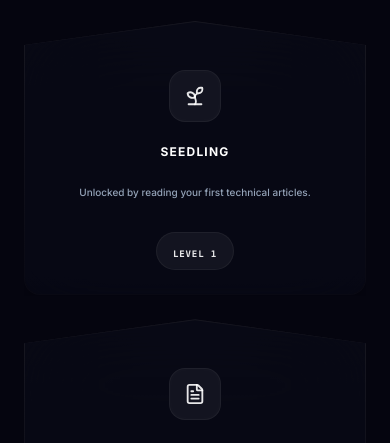
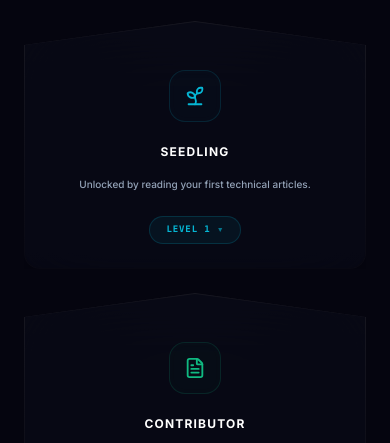
Before and after one commit to swappy-sutar/Novablog-app, a React (Vite) app in the folder frontend/: page / in a window 390 px wide. Shown: the part 1550-1993 px from the top of the page. Built offline with nearby package versions, Linux system fonts and the light colour scheme; no server answers.

Commit message:
perf: hardware-accelerate background movement glows and card translations for landing page scroll smoothness

```diff
--- a/frontend/src/components/home/Hero.jsx
+++ b/frontend/src/components/home/Hero.jsx
@@ -128,6 +128,7 @@ const Hero = () => {
           repeat: Infinity,
           ease: "easeInOut",
         }}
+        style={{ willChange: 'transform' }}
         className="absolute top-1/4 left-1/4 -translate-x-1/2 -translate-y-1/2 w-[500px] h-[500px] bg-brand-purple/20 dark:bg-brand-purple/15 rounded-full blur-[120px] -z-10 pointer-events-none hero-blob-purple"
       />
       <motion.div
@@ -141,6 +142,7 @@ const Hero = () => {
           repeat: Infinity,
           ease: "easeInOut",
         }}
+        style={{ willChange: 'transform' }}
         className="absolute bottom-1/4 right-1/4 translate-x-1/2 -translate-y-1/2 w-[450px] h-[450px] bg-brand-cyan/20 dark:bg-brand-cyan/15 rounded-full blur-[100px] -z-10 pointer-events-none hero-blob-cyan"
       />
 
@@ -155,6 +157,7 @@ const Hero = () => {
           repeat: Infinity,
           ease: "linear",
         }}
+        style={{ willChange: 'transform' }}
         className="absolute top-[20%] right-[10%] w-16 h-16 rounded-full border border-brand-purple/20 dark:border-brand-purple/10 bg-gradient-to-tr from-brand-purple/5 to-transparent -z-10 blur-[2px] pointer-events-none hidden sm:block"
       />
 
@@ -168,6 +171,7 @@ const Hero = () => {
           repeat: Infinity,
           ease: "easeInOut",
         }}
+        style={{ willChange: 'transform' }}
         className="absolute top-[60%] left-[45%] w-12 h-12 rounded-full border border-brand-blue/20 dark:border-brand-blue/10 bg-gradient-to-br from-brand-blue/5 to-transparent -z-10 blur-[3px] pointer-events-none hidden lg:block"
       />
 
--- a/frontend/src/components/home/TechProgressionMap.jsx
+++ b/frontend/src/components/home/TechProgressionMap.jsx
@@ -8,7 +8,7 @@ const LEVELS_DATA = [
     title: 'SEEDLING',
     id: 'seedling',
     icon: Sprout,
-    accentColor: '#06b6d4', // Cyan glow
+    accentColor: '#06b6d4', // Cyan
     summary: 'Unlocked by reading your first technical articles.',
     description: 'Read 1-10 technical articles across any category and follow at least 1 author profile on the platform.',
     tooltipAlign: 'left-0 translate-x-0',
@@ -19,7 +19,7 @@ const LEVELS_DATA = [
     title: 'CONTRIBUTOR',
     id: 'contributor',
     icon: FileText,
-    accentColor: '#10b981', // Green glow
+    accentColor: '#10b981', // Green
     summary: 'Unlocked by engaging with the community.',
     description: 'Read 10-50 technical articles and initiate 1 active technical discussion thread.',
     tooltipAlign: 'left-1/2 -translate-x-1/2',
@@ -30,7 +30,7 @@ const LEVELS_DATA = [
     title: 'INFLUENCER',
     id: 'influencer',
     icon: Flame,
-    accentColor: '#f97316', // Orange glow
+    accentColor: '#f97316', // Orange
     summary: 'Unlocked by sharing and curation.',
     description: 'Read 50-100 technical articles and share 3 blog reference links.',
     tooltipAlign: 'left-1/2 -translate-x-1/2',
@@ -41,7 +41,7 @@ const LEVELS_DATA = [
     title: 'RISING WRITER',
     id: 'rising_writer',
     icon: Pencil,
-    accentColor: '#a855f7', // Purple glow
+    accentColor: '#a855f7', // Purple
     summary: 'Unlocked by publishing high-quality drafts.',
     description: 'Publish 3+ technical drafts or articles and earn 100-500 views.',
     tooltipAlign: 'left-1/2 -translate-x-1/2',
@@ -52,7 +52,7 @@ const LEVELS_DATA = [
     title: 'LEGEND',
     id: 'legend',
     icon: Crown,
-    accentColor: '#3b82f6', // Blue glow
+    accentColor: '#3b82f6', // Blue
     summary: 'Unlocked by maintaining an active streak.',
     description: 'Read 500+ technical articles and keep a 90% weekly reading streak.',
     tooltipAlign: 'left-1/2 -translate-x-1/2',
@@ -63,7 +63,7 @@ const LEVELS_DATA = [
     title: 'ESTABLISHED',
     id: 'established',
     icon: Award,
-    accentColor: '#eab308', // Gold glow
+    accentColor: '#eab308', // Gold
     summary: 'The ultimate editorial achievement.',
     description: 'Accumulate 10+ published articles on Nova and secure peer recommendations.',
     tooltipAlign: 'right-0 left-auto translate-x-0',
@@ -73,6 +73,14 @@ const LEVELS_DATA = [
 
 const TechProgressionMap = () => {
   const [hoveredLevel, setHoveredLevel] = useState(null);
+  const [expandedLevel, setExpandedLevel] = useState(null);
+
+  const handleCardClick = (id) => {
+    // Toggle expanded state on mobile viewports (< 640px)
+    if (window.innerWidth < 640) {
+      setExpandedLevel(expandedLevel === id ? null : id);
+    }
+  };
 
   return (
     <section className="max-w-7xl mx-auto px-6 mb-24 overflow-visible relative">
@@ -81,13 +89,16 @@ const TechProgressionMap = () => {
         .cinematic-chevron-border {
           clip-path: polygon(0 24px, 50% 0, 100% 24px, 100% 100%, 0 100%);
           transition: all 0.5s cubic-bezier(0.2, 0.8, 0.2, 1);
+          will-change: transform;
         }
         .cinematic-chevron-inner {
           clip-path: polygon(0 23px, 50% 0, 100% 23px, 100% 100%, 0 100%);
         }
-        .cinematic-group:hover .cinematic-chevron-border {
-          transform: translateY(-8px);
-          box-shadow: 0 20px 40px rgba(0,0,0,0.8);
+        @media (min-width: 640px) {
+          .cinematic-group:hover .cinematic-chevron-border {
+            transform: translateY(-8px);
+            box-shadow: 0 20px 40px rgba(0,0,0,0.8);
+          }
         }
       `}} />
 
@@ -106,23 +117,25 @@ const TechProgressionMap = () => {
         {LEVELS_DATA.map((lvl) => {
           const IconComponent = lvl.icon;
           const isHovered = hoveredLevel === lvl.id;
+          const isExpanded = expandedLevel === lvl.id;
           return (
             <div
               key={lvl.level}
-              className="relative flex flex-col cinematic-group"
+              className="relative flex flex-col cinematic-group cursor-pointer sm:cursor-default"
               onMouseEnter={() => setHoveredLevel(lvl.id)}
               onMouseLeave={() => setHoveredLevel(null)}
+              onClick={() => handleCardClick(lvl.id)}
             >
 
               {/* Backlight Ambient Glow behind the card */}
               <div
-                className="absolute inset-0 rounded-2xl opacity-0 group-hover:opacity-100 transition-opacity duration-500 blur-2xl pointer-events-none z-0"
+                className="absolute inset-0 rounded-2xl opacity-0 sm:group-hover:opacity-100 transition-opacity duration-500 blur-2xl pointer-events-none z-0"
                 style={{
                   backgroundImage: `radial-gradient(circle, ${lvl.accentColor}20 0%, transparent 70%)`
                 }}
               />
 
-              {/* CINEMATIC TOOLTIP POPOVER */}
+              {/* CINEMATIC TOOLTIP POPOVER (Hidden on Mobile, Displayed on Desktop hover) */}
               <AnimatePresence>
                 {isHovered && (
                   <motion.div
@@ -130,7 +143,7 @@ const TechProgressionMap = () => {
                     animate={{ opacity: 1, scale: 1, y: 0 }}
                     exit={{ opacity: 0, scale: 0.9, y: 10 }}
                     transition={{ duration: 0.2 }}
-                    className={`absolute bottom-full mb-5 w-64 p-4 rounded-2xl bg-[#070814] border shadow-2xl backdrop-blur-xl pointer-events-none z-50 text-left font-sans ${lvl.tooltipAlign}`}
+                    className={`hidden sm:block absolute bottom-full mb-5 w-64 p-4 rounded-2xl bg-[#070814] border shadow-2xl backdrop-blur-xl pointer-events-none z-50 text-left font-sans ${lvl.tooltipAlign}`}
                     style={{
                       borderColor: `${lvl.accentColor}50`,
                       boxShadow: `0 0 25px ${lvl.accentColor}20, 0 10px 30px rgba(0,0,0,0.6)`
@@ -165,13 +178,9 @@ const TechProgressionMap = () => {
               <div
                 className="flex-grow p-[1px] rounded-b-2xl bg-white/10 cinematic-chevron-border z-10 shadow-2xl"
                 style={{
-                  background: `linear-gradient(to bottom, rgba(255,255,255,0.08), rgba(255,255,255,0.02))`
-                }}
-                onMouseEnter={(e) => {
-                  e.currentTarget.style.background = `linear-gradient(to bottom, ${lvl.accentColor}, ${lvl.accentColor}10)`;
-                }}
-                onMouseLeave={(e) => {
-                  e.currentTarget.style.background = `linear-gradient(to bottom, rgba(255,255,255,0.08), rgba(255,255,255,0.02))`;
+                  background: (isHovered || isExpanded)
+                    ? `linear-gradient(to bottom, ${lvl.accentColor}, ${lvl.accentColor}10)`
+                    : `linear-gradient(to bottom, rgba(255,255,255,0.08), rgba(255,255,255,0.02))`
                 }}
               >
 
@@ -180,52 +189,80 @@ const TechProgressionMap = () => {
                   className="w-full h-full pt-12 pb-6 px-4.5 flex flex-col items-center text-center bg-[#070814]/90 backdrop-blur-2xl rounded-b-2xl cinematic-chevron-inner"
                 >
 
-                  {/* Glowing Icon Shield Wrapper */}
+                  {/* Glowing Icon Shield Wrapper (Colored border & background on rest) */}
                   <div
-                    className="p-3.5 rounded-2xl bg-white/5 border border-white/10 flex items-center justify-center text-white mb-5.5 transition-all duration-500 group-hover:scale-105 group-hover:-rotate-3"
+                    className="p-3.5 rounded-2xl flex items-center justify-center mb-5.5 transition-all duration-500 group-hover:scale-105 group-hover:-rotate-3 border"
                     style={{
-                      borderColor: 'rgba(255,255,255,0.05)',
-                      boxShadow: `inset 0 0 10px rgba(255,255,255,0.02)`
-                    }}
-                    onMouseEnter={(e) => {
-                      e.currentTarget.style.borderColor = `${lvl.accentColor}40`;
-                      e.currentTarget.style.boxShadow = `0 0 20px ${lvl.accentColor}25, inset 0 0 10px ${lvl.accentColor}15`;
-                    }}
-                    onMouseLeave={(e) => {
-                      e.currentTarget.style.borderColor = 'rgba(255,255,255,0.05)';
-                      e.currentTarget.style.boxShadow = `inset 0 0 10px rgba(255,255,255,0.02)`;
+                      borderColor: (isHovered || isExpanded) ? `${lvl.accentColor}60` : `${lvl.accentColor}25`,
+                      backgroundColor: (isHovered || isExpanded) ? `${lvl.accentColor}15` : `${lvl.accentColor}06`,
+                      boxShadow: (isHovered || isExpanded)
+                        ? `0 0 20px ${lvl.accentColor}25, inset 0 0 10px ${lvl.accentColor}15`
+                        : `inset 0 0 8px ${lvl.accentColor}05`
                     }}
                   >
-                    <IconComponent className="w-5.5 h-5.5 text-white/90" />
+                    <IconComponent
+                      className="w-5.5 h-5.5 transition-colors duration-300"
+                      style={{ color: lvl.accentColor }}
+                    />
                   </div>
 
                   {/* Level Name */}
                   <h3
-                    className="text-xs font-black tracking-widest mb-6 transition-colors duration-300"
+                    className="text-xs font-black tracking-widest mb-4 transition-colors duration-300"
                     style={{ color: '#ffffff' }}
                   >
                     {lvl.title}
                   </h3>
 
                   {/* Simple Card Subtitle Description */}
-                  <p className="text-[10px] text-gray-400 leading-relaxed font-sans font-medium px-1 flex-grow mb-8">
+                  <p className="text-[10px] text-gray-400 leading-relaxed font-sans font-medium px-1 flex-grow mb-6">
                     {lvl.summary}
                   </p>
 
-                  {/* Step Level Identifier Badge */}
+                  {/* MOBILE EXPANDABLE DETAILS: Slide open inline details when tapped on touch screen */}
+                  <div className="w-full sm:hidden overflow-hidden block">
+                    <AnimatePresence initial={false}>
+                      {isExpanded && (
+                        <motion.div
+                          initial={{ height: 0, opacity: 0, marginBottom: 0 }}
+                          animate={{ height: 'auto', opacity: 1, marginBottom: 18 }}
+                          exit={{ height: 0, opacity: 0, marginBottom: 0 }}
+                          transition={{ duration: 0.3, ease: 'easeInOut' }}
+                          className="text-left pt-3 border-t border-white/5 w-full"
+                        >
+                          <span className="text-[7.5px] font-bold text-gray-500 uppercase tracking-wider block mb-1">How to Unlock</span>
+                          <p className="text-[10px] text-gray-300 leading-relaxed font-sans font-medium">
+                            {lvl.description}
+                          </p>
+                        </motion.div>
+                      )}
+                    </AnimatePresence>
+                  </div>
+
+                  {/* Step Level Identifier Badge (Vibrant theme-colored pills) */}
                   <div
-                    className="mt-auto py-1.5 px-4 rounded-full border border-white/5 bg-white/5 transition-all duration-300"
-                    onMouseEnter={(e) => {
-                      e.currentTarget.style.borderColor = `${lvl.accentColor}40`;
-                      e.currentTarget.style.backgroundColor = `${lvl.accentColor}10`;
-                    }}
-                    onMouseLeave={(e) => {
-                      e.currentTarget.style.borderColor = 'rgba(255,255,255,0.05)';
-                      e.currentTarget.style.backgroundColor = 'rgba(255,255,255,0.05)';
+                    className="mt-auto py-1.5 px-4 rounded-full border transition-all duration-300 flex items-center gap-1.5"
+                    style={{
+                      borderColor: (isHovered || isExpanded) ? `${lvl.accentColor}70` : `${lvl.accentColor}30`,
+                      backgroundColor: (isHovered || isExpanded) ? `${lvl.accentColor}20` : `${lvl.accentColor}10`,
                     }}
                   >
-                    <span className="text-[9px] font-black text-white/90 tracking-widest font-mono uppercase">
+                    <span
+                      className="text-[9px] font-black tracking-widest font-mono uppercase transition-colors duration-300"
+                      style={{ color: (isHovered || isExpanded) ? '#ffffff' : lvl.accentColor }}
+                    >
                       {lvl.level}
+                    </span>
+
+                    {/* Expand arrow indicator for mobile users */}
+                    <span
+                      className="text-[7px] opacity-60 sm:hidden block transition-transform duration-300"
+                      style={{
+                        color: lvl.accentColor,
+                        transform: isExpanded ? 'rotate(180deg)' : 'rotate(0deg)'
+                      }}
+                    >
+                      ▼
                     </span>
                   </div>
 
```
